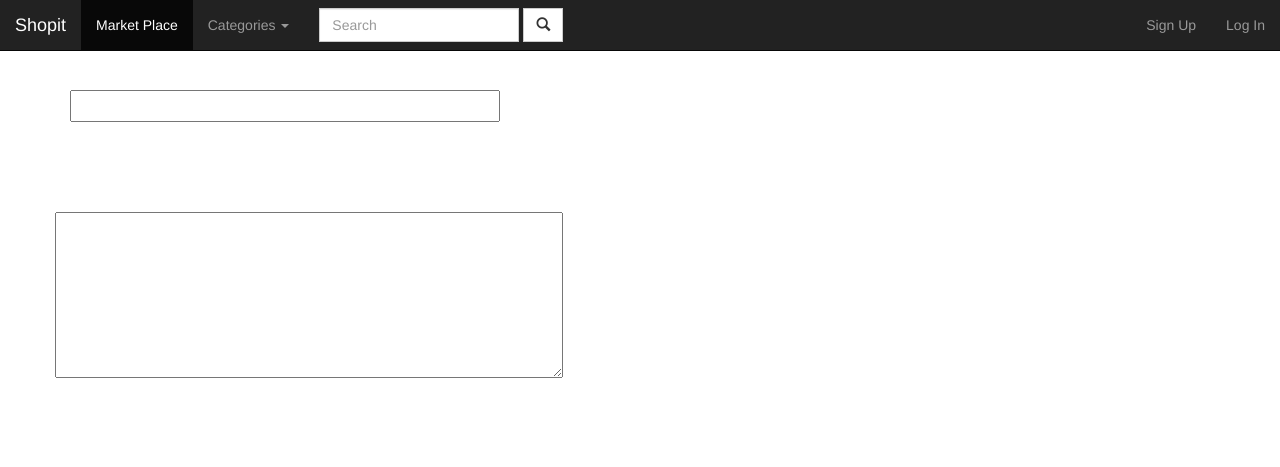
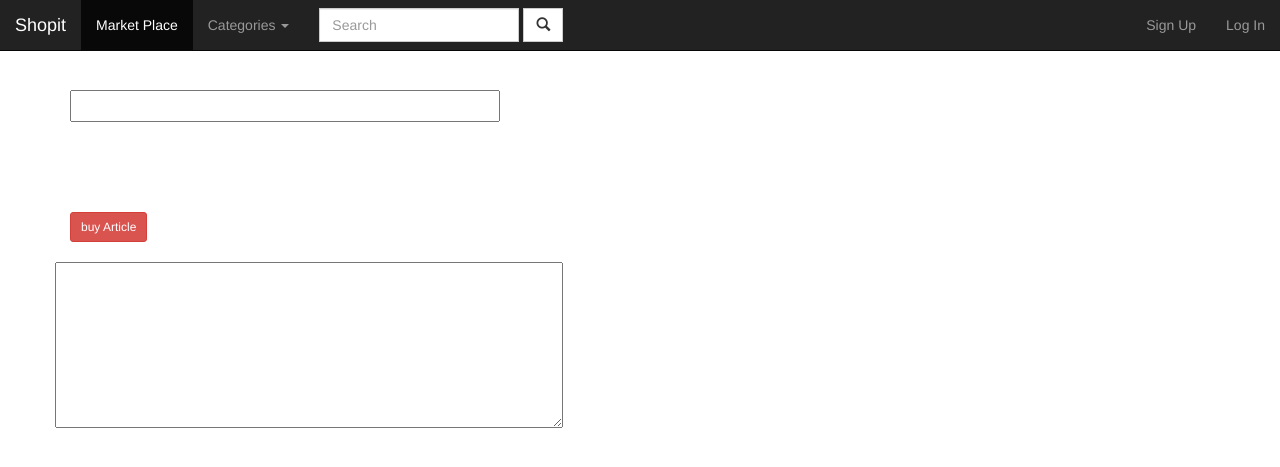
Before and after one commit to greenlighthome/shopit, a Django app: template templates/web_shop/details.html in a window 1280 px wide. Shown: the top 467 px of the page. Run offline with Django 3.2, Linux system fonts and the light colour scheme; the template is opened without the code that fills it: values that come from a table or form of the project are taken from there, others are empty; parts of the project's set-up code (start-up, migrations or seed data) failed here and were passed over; some libraries are stand-ins or nearby versions.

Commit message:
pimped detail view

```diff
--- a/templates/web_shop/details.html
+++ b/templates/web_shop/details.html
@@ -5,6 +5,10 @@
      <div class="container">
         <h3 class="text-info">{{ product.name }}</h3><br>
         <img src="{{ product.image.url }}" width="400"><br><br><br>
+        <div class="btn-group">
+            <button class="btn btn-sm btn-danger" value="">buy Article</button>
+        </div>
+         <br><br>
         <div id="description" class="row">
             <p class="text-muted">{{ product.description }}</p>
         </div>
```
